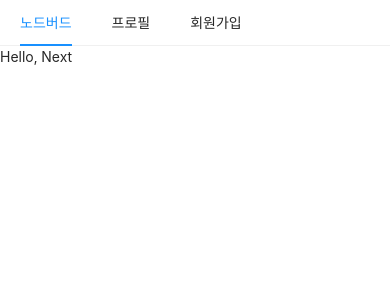
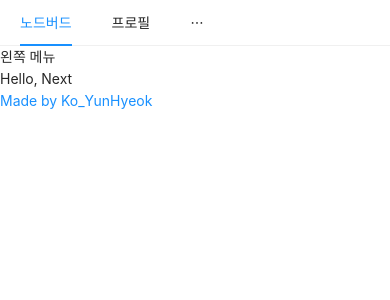
Before and after one commit to KYH9800/NodeBird-with-server, a Next.js app in the folder prepare/front/: page / in a window 390 px wide. Shown: the top 300 px of the page. Built offline with nearby package versions, Linux system fonts and the light colour scheme.

Commit message:
responsiveGrid

```diff
--- a/prepare/front/components/AppLayout.js
+++ b/prepare/front/components/AppLayout.js
@@ -2,7 +2,7 @@
 import React, { useState } from "react";
 import PropTypes from "prop-types"; //! $npm install prop-types
 import Link from "next/link";
-import { Menu } from "antd";
+import { Input, Menu, Row, Col } from "antd";
 import {} from "@ant-design/icons";
 import "antd/dist/antd.css"; // or 'antd/dist/antd.less'
 
@@ -14,7 +14,7 @@ const AppLayout = ({ children }) => {
     console.log("click ", e);
     setCurrent(e.key);
   };
-
+  // 반응형 그리드 xs: 모바일, sm: 태블릿, md: 작은 데스크탑
   return (
     <div>
       <div>
@@ -30,13 +30,28 @@ const AppLayout = ({ children }) => {
             </Link>
           </Menu.Item>
           <Menu.Item>
+            <Input.Search enterButton style={{ verticalAlign: "middle" }} />
+          </Menu.Item>
+          <Menu.Item>
             <Link href="/signup">
               <a>회원가입</a>
             </Link>
           </Menu.Item>
         </Menu>
+        <Row gutter={10}>
+          <Col xs={24} sm={6} md={6}>
+            왼쪽 메뉴
+          </Col>
+          <Col xs={24} sm={12} md={12}>
+            {children}
+          </Col>
+          <Col xs={24} sm={6} md={6}>
+            <a href="https://github.com/ko7452" target="_blank" rel="noreferrer noopener">
+              Made by Ko_YunHyeok
+            </a>
+          </Col>
+        </Row>
       </div>
-      {children}
     </div>
   );
 };
```
